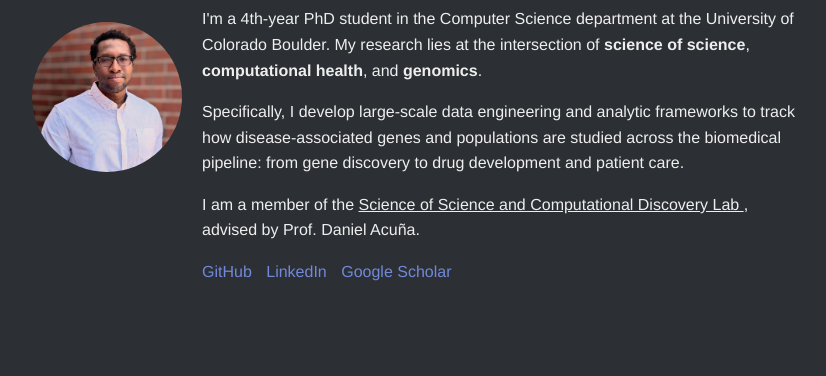
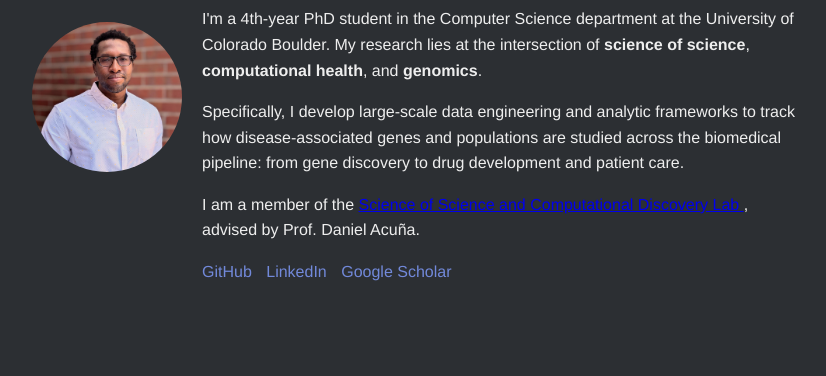
Before and after one commit to ChristopherEbukaOjukwu/christopherebukaojukwu.github.io, a plain HTML site: page index.html in a window 1280 px wide. Shown: the part 293-669 px from the top of the page, without its empty margins (108-934 px from the left). Drawn offline with Linux system fonts and the light colour scheme.

Commit message:
Update index.html

```diff
--- a/index.html
+++ b/index.html
@@ -40,7 +40,7 @@
 
                 <p>
                   I am a member of the
-                  <a href="https://scienceofscience.org/" target="_blank" style="color: inherit; text-decoration: underline;">
+                  <a href="https://scienceofscience.org/" target="_blank">
                    Science of Science and Computational Discovery Lab
                   </a>, advised by Prof. Daniel Acuña.
                 </p>
```
